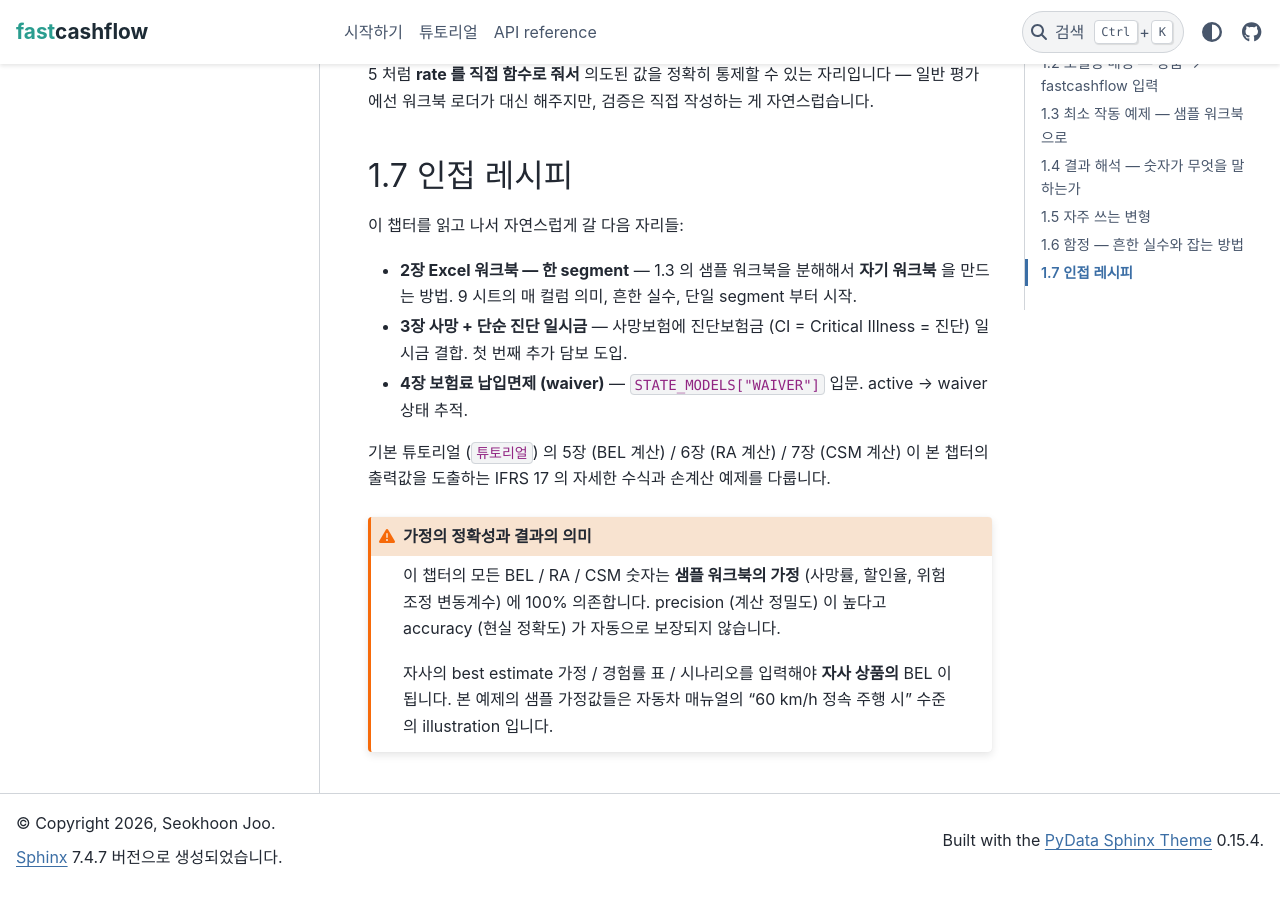
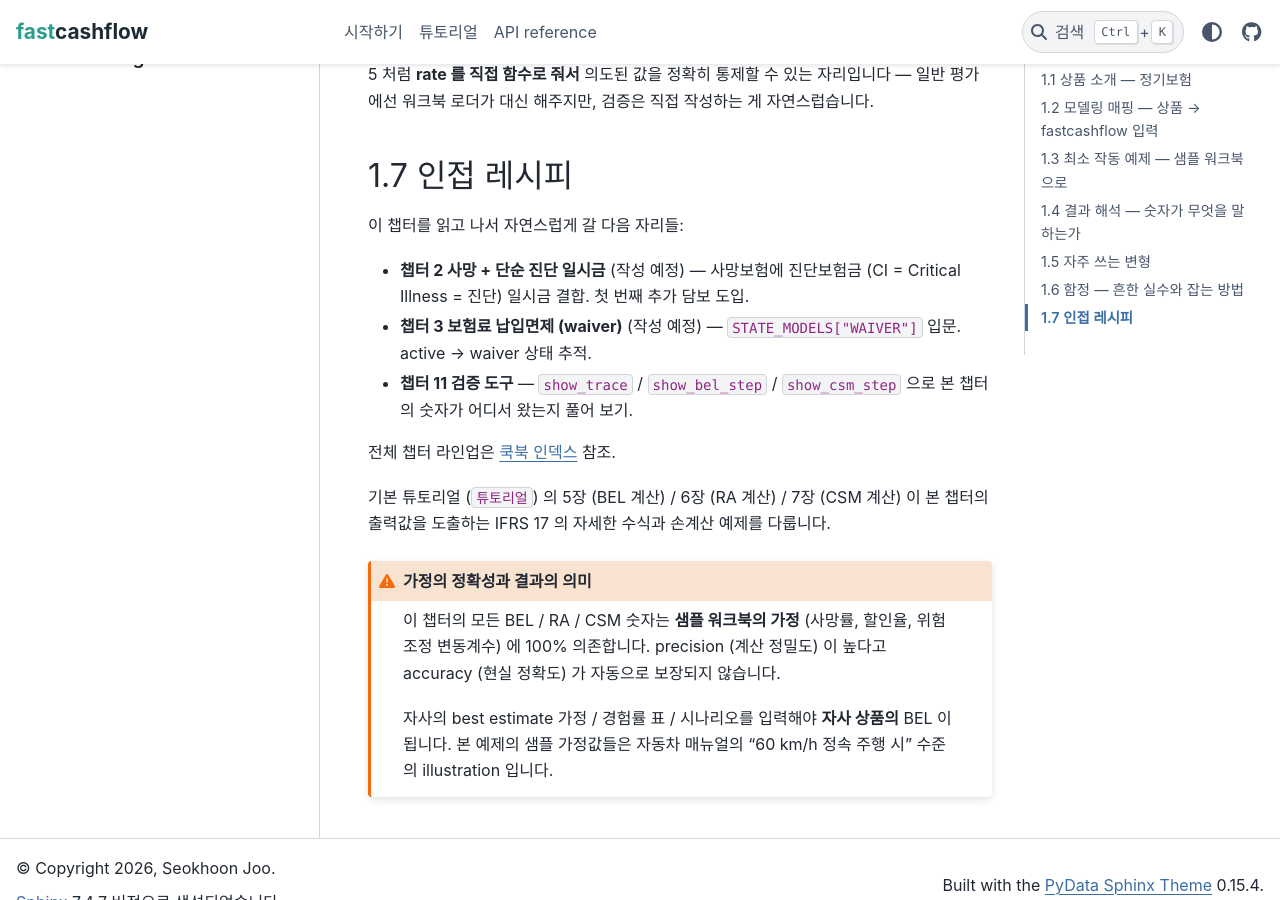
Before and after one commit to seokhoonj/fastcashflow, a Sphinx documentation site: the page built from docs/cookbook/01-term-life.md, in a window 1280 px wide and 900 px high, scrolled down 12369 px. Built offline with Sphinx 7.4.7 and the PyData theme 0.15.4, drawn with Linux system fonts in a browser that asks for light colours; some of the changed text lies outside the part shown.

Commit message:
docs: P2 J -- align cookbook forward refs with actual chapter layout
cookbook/01-term-life.md was promising chapters that either don't exist
yet or have been renumbered:

- "2장 이후에서 다룹니다" / "향후 챕터 2 (Excel 워크북 단일 segment)"
  -> soften to "후속 챕터" (no specific number).
- "1.7 인접 레시피" listed 2/3/4 with topics that no longer match
  cookbook/index (which now puts "사망 + 진단 일시금" at chapter 2,
  "waiver" at chapter 3, etc.) -- realign to the index, add the
  "작성 예정" marker, and add a pointer to the full lineup at
  `cookbook/index`. Also surface chapter 11 (검증 도구) as the natural
  follow-up that does exist.

docs/index.md feature card "(GMM*PAA*VFA)을 모두" was the first
appearance of all three acronyms in the landing page. Expand inline
to the Korean names so a non-tutorial reader is not forced to chase
the abbreviations.

````diff
--- a/docs/cookbook/01-term-life.md
+++ b/docs/cookbook/01-term-life.md
@@ -27,7 +27,7 @@
 - 보험료 납입기간 = 보험기간 (전기납), 또는 짧게 (단기납)
 
 이 챕터는 **단순 정기보험** 만 다룹니다. 보험료 납입면제 (waiver) /
-다종 진단담보 / 만기환급금 결합 같은 변형은 2장 이후에서 다룹니다.
+다종 진단담보 / 만기환급금 결합 같은 변형은 후속 챕터에서 다룹니다.
 
 ## 1.2 모델링 매핑 — 상품 → fastcashflow 입력
 
@@ -106,9 +106,8 @@
 ```{admonition} 향후 실제 워크시트 스크린샷으로 교체 예정
 :class: note
 
-위 두 블록은 ASCII 로 워크북 모양을 흉내낸 것입니다. 향후 챕터 2
-(Excel 워크북 단일 segment) 에서 실제 워크시트 스크린샷으로 자세히
-설명합니다.
+위 두 블록은 ASCII 로 워크북 모양을 흉내낸 것입니다. 후속 챕터에서
+실제 워크시트 스크린샷으로 자세히 설명할 예정입니다.
 ```
 
 ```{admonition} 객체 안에 뭐가 들었는지 보고 싶다면
@@ -533,13 +532,14 @@
 
 이 챕터를 읽고 나서 자연스럽게 갈 다음 자리들:
 
-- **2장 Excel 워크북 — 한 segment** — 1.3 의 샘플 워크북을 분해해서
-  **자기 워크북** 을 만드는 방법. 9 시트의 매 컬럼 의미, 흔한 실수,
-  단일 segment 부터 시작.
-- **3장 사망 + 단순 진단 일시금** — 사망보험에 진단보험금 (CI =
-  Critical Illness = 진단) 일시금 결합. 첫 번째 추가 담보 도입.
-- **4장 보험료 납입면제 (waiver)** — `STATE_MODELS["WAIVER"]` 입문.
-  active → waiver 상태 추적.
+- **챕터 2 사망 + 단순 진단 일시금** (작성 예정) — 사망보험에 진단보험금
+  (CI = Critical Illness = 진단) 일시금 결합. 첫 번째 추가 담보 도입.
+- **챕터 3 보험료 납입면제 (waiver)** (작성 예정) — `STATE_MODELS["WAIVER"]`
+  입문. active → waiver 상태 추적.
+- **챕터 11 검증 도구** — `show_trace` / `show_bel_step` / `show_csm_step`
+  으로 본 챕터의 숫자가 어디서 왔는지 풀어 보기.
+
+전체 챕터 라인업은 [쿡북 인덱스](index) 참조.
 
 기본 튜토리얼 (`튜토리얼`) 의 5장 (BEL 계산) / 6장 (RA 계산) /
 7장 (CSM 계산) 이 본 챕터의 출력값을 도출하는 IFRS 17 의 자세한 수식과
````
Also changed, not shown: docs/index.md (+2 -2 lines).
